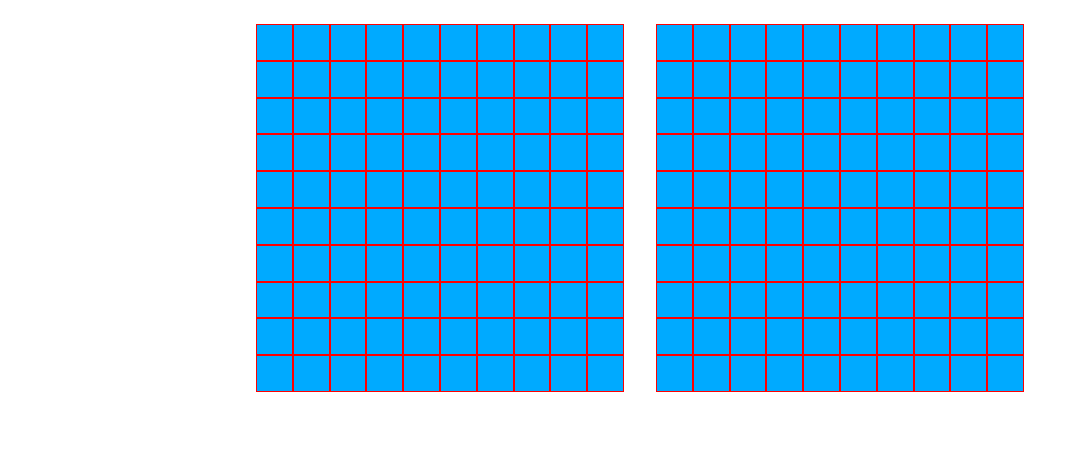
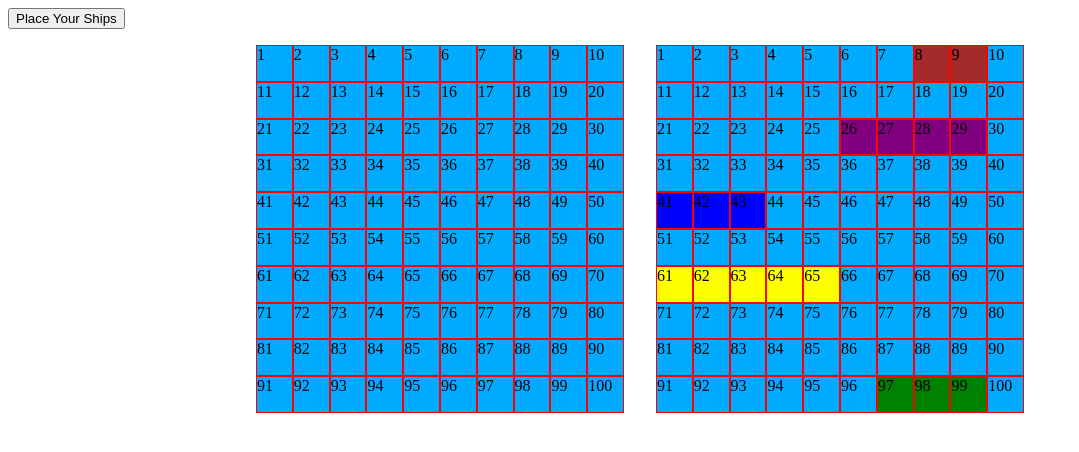
Before and after one commit to SeanLovesTea/battleship, a website built with webpack: page dist/index.html in a window 1280 px wide. Shown: the whole page, without its empty margins (0-1079 px from the left). Built offline with nearby package versions, Linux system fonts and the light colour scheme.

Commit message:
Added AI horizontal ship palcement

```diff
--- a/src/gameboard.js
+++ b/src/gameboard.js
@@ -4,8 +4,12 @@ export default function createBoard (grid, squares) {
   for (let i = 0; i < size * size; i++) {
     const square = document.createElement('div')
     square.classList = 'square'
-    square.dataset.id = i
+    square.id = i + 1
+    square.innerHTML = i + 1
     grid.appendChild(square)
     squares.push(square)
+    squares[i].addEventListener('click', () => {
+      console.log(square)
+    })
   }
 }
--- a/src/index.js
+++ b/src/index.js
@@ -19,22 +19,58 @@ const compSquare = []
 createBoard(userGrid, userSquare)
 createBoard(compGrid, compSquare)
 
-const smallShip = createShip(2)
-const medShip = createShip(3)
-const largeShip = createShip(5)
+const destroyer = createShip(2, 'destroyer')
+const submarine = createShip(3, 'submarine')
+const cruiser = createShip(3, 'cruiser')
+const battleship = createShip(4, 'battleship')
+const carrier = createShip(5, 'carrier')
+const shipArr = [destroyer, submarine, cruiser, battleship, carrier]
 
-console.log(smallShip)
-console.log(medShip)
+function placeComputerShips (shipName, shipLength) {
 
-largeShip.hitAndSink()
-largeShip.hitAndSink()
-largeShip.hitAndSink()
-largeShip.hitAndSink()
-largeShip.hitAndSink()
-largeShip.hitAndSink()
+  const randomIndex = Math.floor(Math.random() * 100)
 
-console.log(largeShip)
+  let validIndex = randomIndex <= (100 - shipLength) ? randomIndex : (100 - shipLength)
 
-console.log(userGrid)
+  let moreValidindex = [...validIndex + '']
 
-console.log(largeShip)
+  if(moreValidindex[1] === '0' ) {
+    validIndex = validIndex + 1
+  }
+  else if (moreValidindex[1] === undefined) {
+    if(Number(moreValidindex[0]) + Number(shipLength) > 10) {
+      validIndex = validIndex - shipLength
+    }
+  }
+  else if(Number(moreValidindex[1]) + Number(shipLength) > 10 ) {
+    let newNum = Number(moreValidindex[1] - shipLength)
+    validIndex = Number(`${moreValidindex[0]}${newNum}`)
+  }
+
+  validIndex === 0 ? validIndex + 1 : validIndex
+
+  let shipCoord = []
+
+
+    for (let i = 0; i < shipLength; i++) {
+      shipCoord.push(compSquare[validIndex + i - 1])
+          // compSquare[validIndex + i - 1].classList.add(shipName)
+          // compSquare[validIndex + i - 1].classList.add('taken')
+  }
+  const notTaken = shipCoord.every(ship => !ship.classList.contains('taken'))
+  console.log(shipCoord)
+  if ( shipCoord.every(ship => !ship.classList.contains('taken')) ) {
+    shipCoord.forEach(ship => {
+      ship.classList.add(shipName)
+      ship.classList.add('taken')
+    })
+  } else {
+    placeComputerShips(shipName, shipLength)
+  }
+}
+shipArr.forEach(ship => placeComputerShips (ship.name, ship.length))
+function playGame () {
+  console.log('playing game')
+}
+
+export { playGame }
--- a/src/ship.js
+++ b/src/ship.js
@@ -7,8 +7,9 @@ const shipMethods = {
   }
 }
 
-function createShip (length) {
+function createShip (length, name) {
   const ship = Object.create(shipMethods)
+  ship.name = name
   ship.length = length
   ship.hitCount = 0
   ship.isSunk = false
```
Also changed, not shown: dist/index.html, dist/main.js, dist/style.css.
